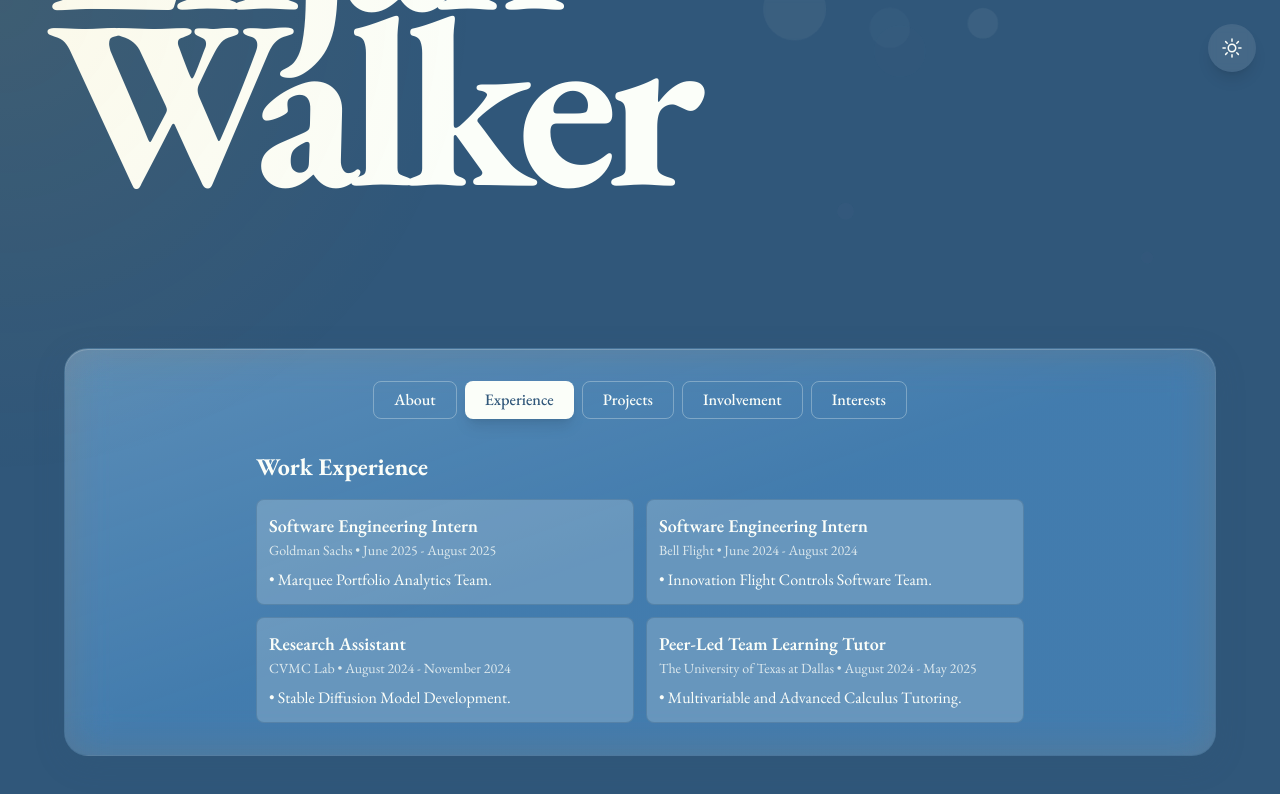
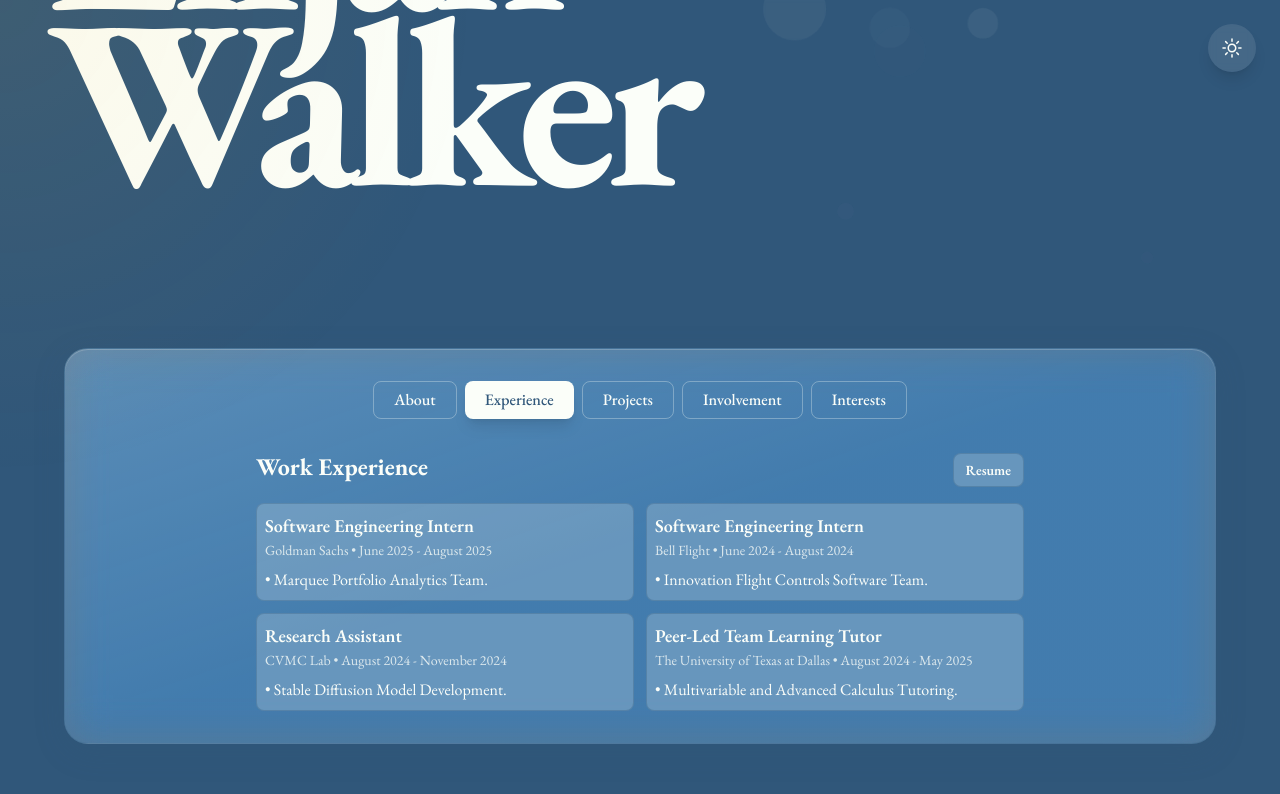
Before and after one commit to elijahtwalker/personalsite, a React (Vite) app: page / in a window 1280 px wide. Both pictures are taken after a click on the button "Experience". Shown: the part 532-1326 px from the top of the page. Built offline with nearby package versions, Linux system fonts and the light colour scheme.

Commit message:
Added Resume Button

```diff
--- a/src/components/About.jsx
+++ b/src/components/About.jsx
@@ -82,12 +82,26 @@ export default function About() {
             transition={{ duration: 0.3, ease: "easeInOut" }}
             className="space-y-4"
           >
-            <h3 className={`text-2xl font-bold mb-3 transition-colors duration-300
-              ${isDark ? 'text-mint_green' : 'text-baby_powder'}`}>
-              Work Experience
-            </h3>
+            <div className="flex items-baseline justify-between gap-4 mb-2">
+              <h3 className={`text-2xl font-bold transition-colors duration-300
+                ${isDark ? 'text-mint_green' : 'text-baby_powder'}`}>
+                Work Experience
+              </h3>
+              <a
+                href="/src/images/Resumé_Elijah_Walker.pdf"
+                target="_blank"
+                rel="noreferrer"
+                className={`inline-flex items-center justify-center px-3 py-1.5 rounded-lg text-sm font-semibold transition-all duration-300 hover:scale-[1.02]
+                  ${isDark
+                    ? 'bg-dark-800 border border-mint_green/60 text-mint_green hover:bg-dark-800/80'
+                    : 'bg-baby_powder/20 border border-yinmn_blue/30 text-baby_powder hover:bg-baby_powder/30'
+                  }`}
+              >
+                Resume
+              </a>
+            </div>
             <div className="grid gap-3 md:grid-cols-2">
-              <div className={`p-3 rounded-lg transition-colors duration-300
+              <div className={`p-2 rounded-lg transition-colors duration-300
                 ${isDark ? 'bg-dark-800 border border-mint_green/60' : 'bg-baby_powder/20 border border-yinmn_blue/30'}`}>
                 <h4 className={`font-semibold text-lg transition-colors duration-300 text-left
                   ${isDark ? 'text-mint_green' : 'text-baby_powder'}`}>
@@ -102,7 +116,7 @@ export default function About() {
                   • Marquee Portfolio Analytics Team.
                 </p>
               </div>
-              <div className={`p-3 rounded-lg transition-colors duration-300
+              <div className={`p-2 rounded-lg transition-colors duration-300
                 ${isDark ? 'bg-dark-800 border border-mint_green/60' : 'bg-baby_powder/20 border border-yinmn_blue/30'}`}>
                 <h4 className={`font-semibold text-lg transition-colors duration-300 text-left
                   ${isDark ? 'text-mint_green' : 'text-baby_powder'}`}>
@@ -117,7 +131,7 @@ export default function About() {
                   • Innovation Flight Controls Software Team.
                 </p>
               </div>
-              <div className={`p-3 rounded-lg transition-colors duration-300
+              <div className={`p-2 rounded-lg transition-colors duration-300
                 ${isDark ? 'bg-dark-800 border border-mint_green/60' : 'bg-baby_powder/20 border border-yinmn_blue/30'}`}>
                 <h4 className={`font-semibold text-lg transition-colors duration-300 text-left
                   ${isDark ? 'text-mint_green' : 'text-baby_powder'}`}>
@@ -132,7 +146,7 @@ export default function About() {
                   • Stable Diffusion Model Development.
                 </p>
               </div>
-              <div className={`p-3 rounded-lg transition-colors duration-300
+              <div className={`p-2 rounded-lg transition-colors duration-300
                 ${isDark ? 'bg-dark-800 border border-mint_green/60' : 'bg-baby_powder/20 border border-yinmn_blue/30'}`}>
                 <h4 className={`font-semibold text-lg transition-colors duration-300 text-left
                   ${isDark ? 'text-mint_green' : 'text-baby_powder'}`}>
```
Also changed, not shown: 1 other file (tests, documents, lock files or other folders).
